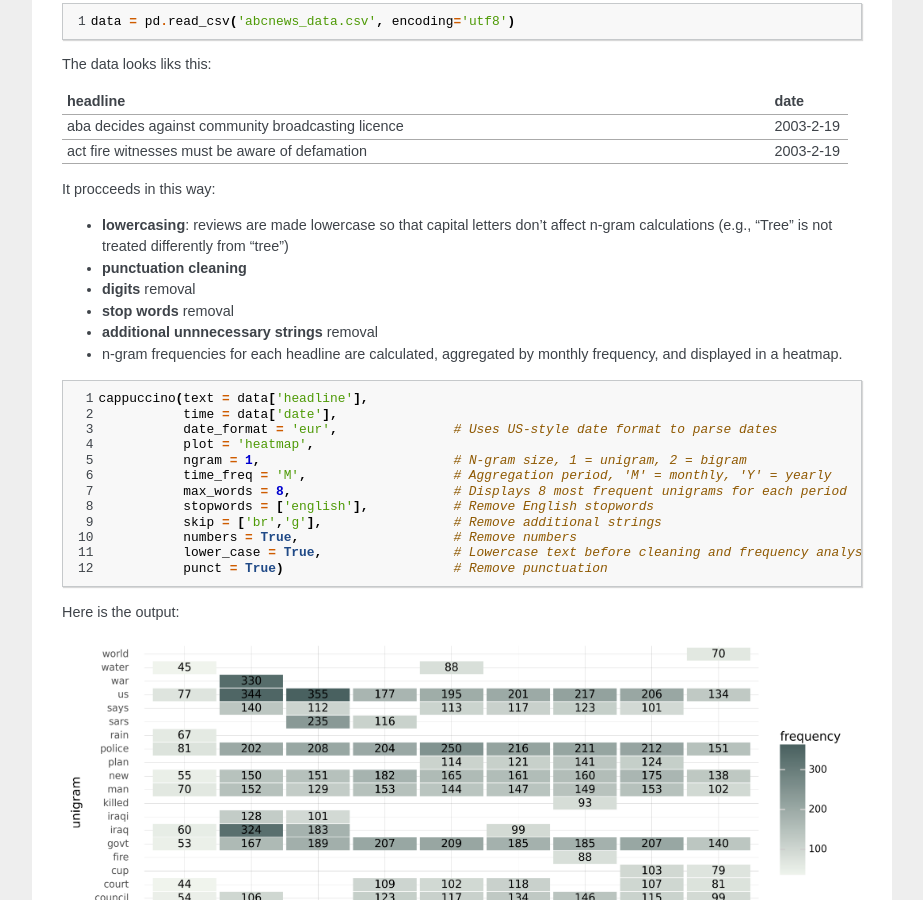
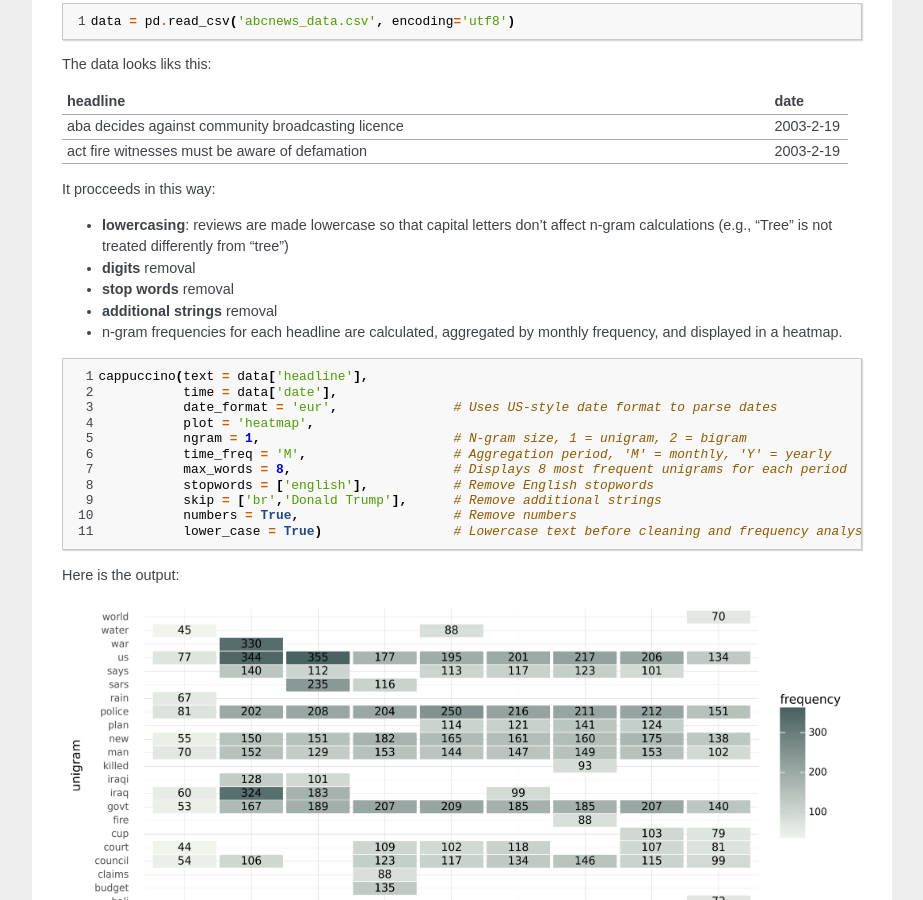
Before and after one commit to PetrKorab/Arabica, a Sphinx documentation site: the page built from docs/source/Heatmap.rst, in a window 1280 px wide and 900 px high, scrolled down 428 px. Shown: the whole window, without its empty margins (198-1121 px from the left). Built offline with Sphinx 7.4.7, drawn with Linux system fonts in a browser that asks for light colours; pages that are not in the unit, such as notebooks, are missing from menus.

Commit message:
Update Heatmap.rst

```diff
--- a/docs/source/Heatmap.rst
+++ b/docs/source/Heatmap.rst
@@ -45,13 +45,11 @@ It procceeds in this way:
 
 * **lowercasing**: reviews are made lowercase so that capital letters don't affect n-gram calculations (e.g., "Tree" is not treated differently from "tree")
 
-* **punctuation cleaning**
-
 * **digits** removal
 
 * **stop words** removal
 
-* **additional unnnecessary strings** removal
+* **additional strings** removal
 
 * n-gram frequencies for each headline are calculated, aggregated by monthly frequency, and displayed in a heatmap.
 
@@ -66,11 +64,9 @@ It procceeds in this way:
               time_freq = 'M',                   # Aggregation period, 'M' = monthly, 'Y' = yearly
               max_words = 8,                     # Displays 8 most frequent unigrams for each period
               stopwords = ['english'],           # Remove English stopwords
-              skip = ['br','g'],                 # Remove additional strings
+              skip = ['br','Donald Trump'],      # Remove additional strings
               numbers = True,                    # Remove numbers
-              lower_case = True,                 # Lowercase text before cleaning and frequency analysis
-              punct = True)                      # Remove punctuation
-
+              lower_case = True)                 # Lowercase text before cleaning and frequency analysis
 
 Here is the output:
 
```
